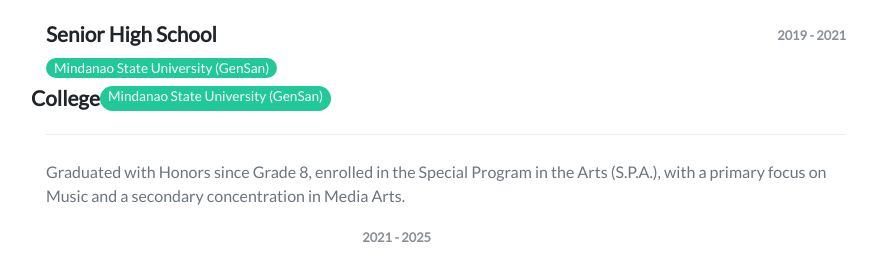
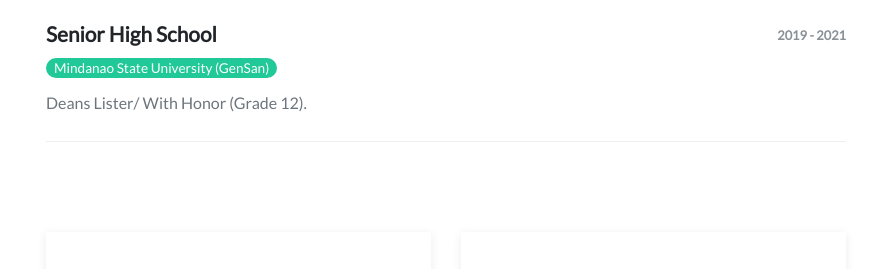
Before and after one commit to mighty-mikhael/CV, a plain HTML site: page index.html in a window 1280 px wide. Shown: the part 1781-2050 px from the top of the page, without its empty margins (194-1069 px from the left). Drawn offline with nearby package versions, Linux system fonts and the light colour scheme.

Commit message:
index.html

```diff
--- a/index.html
+++ b/index.html
@@ -154,7 +154,7 @@
               </div>
             </div>
 
-          <div class="education group" id="education">
+                      <div class="education group" id="education">
             <h2 class="text-center">Education</h2>
             <div class="item">
               <div class="row">
@@ -177,16 +177,8 @@
                 <div class="col-md-6">
                   <time class="period">2019 - 2021</time>
                 </div>
-           <h3>College</h3>
-                  <h4 class="organization">Mindanao State University (GenSan)</h4>
-                </div>
-                            </div>
-              <p class="text-muted">Graduated with Honors since Grade 8, enrolled in the Special Program in the Arts (S.P.A.), with a primary focus on Music and a secondary concentration in Media Arts.</p>
-          </div>
-                <div class="col-md-6">
-                  <time class="period">2021 - 2025</time>
-                </div>
               </div>
+              <p class="text-muted">Deans Lister/ With Honor (Grade 12).</p>
             </div>
           </div>
           <div class="group" id="skills">
```
